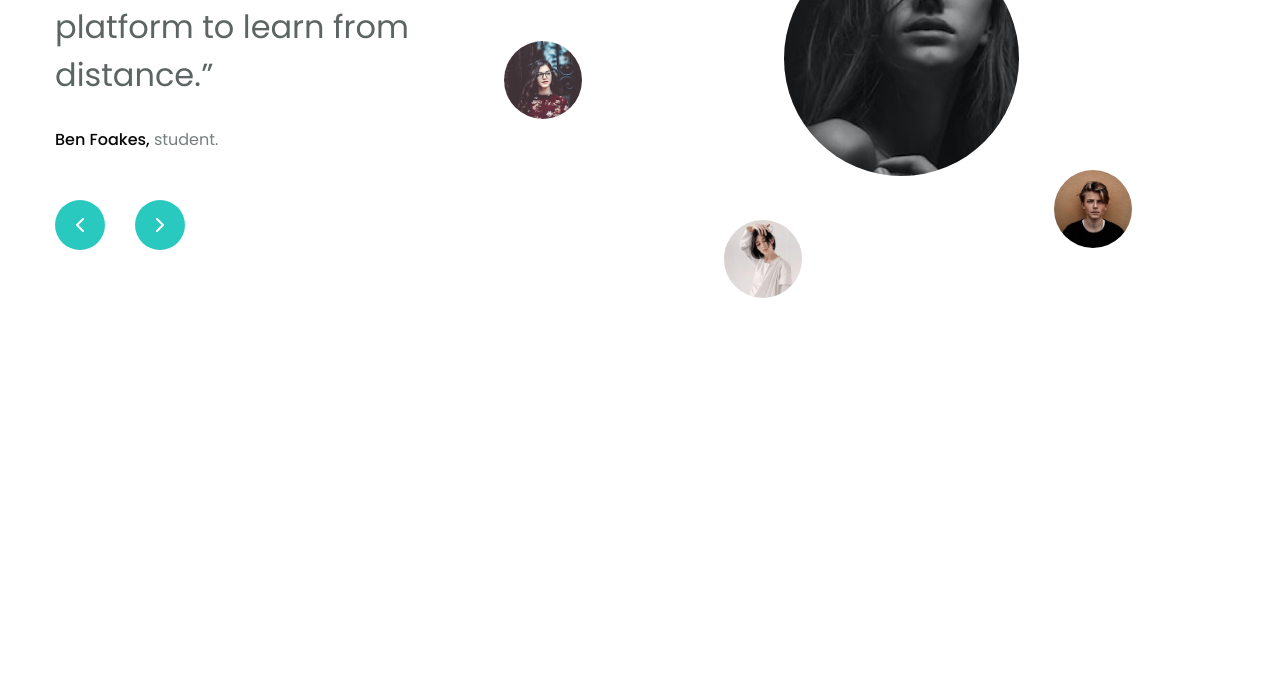
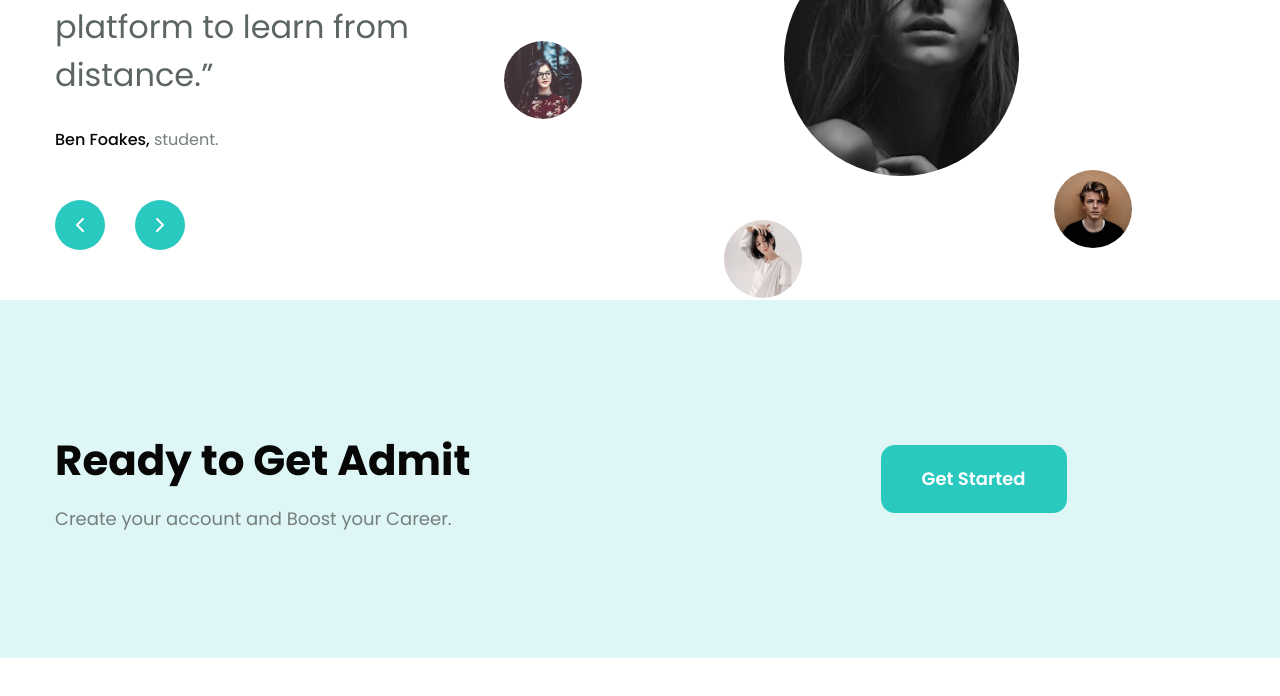
Before and after one commit to namhatinh/project-2.1, a plain HTML site: page index.html in a window 1280 px wide. Shown: the part 3052-3748 px from the top of the page. Drawn offline with Linux system fonts and the light colour scheme.

Commit message:
ok admit

```diff
--- a/assets/css/styles.css
+++ b/assets/css/styles.css
@@ -623,3 +623,48 @@ a {
   width: 78px;
   height: 78px;
 }
+
+/* admit */
+.admit {
+  background: #def6f5;
+  padding: 130px 0;
+}
+
+
+.admit h2.title {
+  color: #070707;
+  font-size: 4.2rem;
+  font-weight: 700;
+  padding: 10px 0;
+}
+
+.admit p.desc {
+  margin-top: 18px;
+  color: #767e7e;
+  font-size: 1.8rem;
+  font-weight: 400;
+}
+
+.admit .content .row {
+  display: flex;
+  align-items: center;
+}
+
+.admit .content .btn {
+  display: flex;
+  justify-content: center;
+  align-items: center;
+  margin-left: 410px;
+  color: #fff;
+  text-align: center;
+  font-size: 1.8rem;
+  font-weight: 600;
+  border-radius: 14px;
+  background: #2ac9bf;
+  min-width: 186px;
+  height: 68px;
+}
+
+.admit .content .btn a {
+  padding: 20px 41px;
+}
--- a/index.html
+++ b/index.html
@@ -287,33 +287,48 @@
               <div>
                 <!-- img main -->
                 <div class="img-one">
-                  <img class="one" src="./img/ui1.jfif" alt="">
+                  <img class="one" src="./img/ui1.jfif" alt="" />
                 </div>
 
                 <div class="img-two">
-                  <img class="two" src="./img/ui2.jfif" alt="">
+                  <img class="two" src="./img/ui2.jfif" alt="" />
                 </div>
 
                 <div class="img-three">
-                  <img class="three" src="./img/ui3n.jfif" alt="">
+                  <img class="three" src="./img/ui3n.jfif" alt="" />
                 </div>
 
                 <div class="img-four">
-                  <img class="four" src="./img/ui-4.jfif" alt="">
+                  <img class="four" src="./img/ui-4.jfif" alt="" />
                 </div>
 
                 <div class="img-five">
-                  <img class="five" src="./img/ui5.webp" alt="">
+                  <img class="five" src="./img/ui5.webp" alt="" />
                 </div>
 
                 <div class="img-six">
-                  <img class="six" src="./img/ui6.jfif" alt="">
+                  <img class="six" src="./img/ui6.jfif" alt="" />
                 </div>
               </div>
             </span>
           </div>
         </div>
       </feedback>
+
+      <!-- Admit -->
+      <div class="admit">
+        <div class="main-content">
+          <div class="content">
+            <div class="row">
+              <div>
+                <h2 class="title">Ready to Get Admit</h2>
+                <p class="desc">Create your account and Boost your Career.</p>
+              </div>
+              <a href="#!" class="btn">Get Started</a>
+            </div>
+          </div>
+        </div>
+      </div>
     </main>
     <!-- footer -->
     <footer class="footer"></footer>
```
